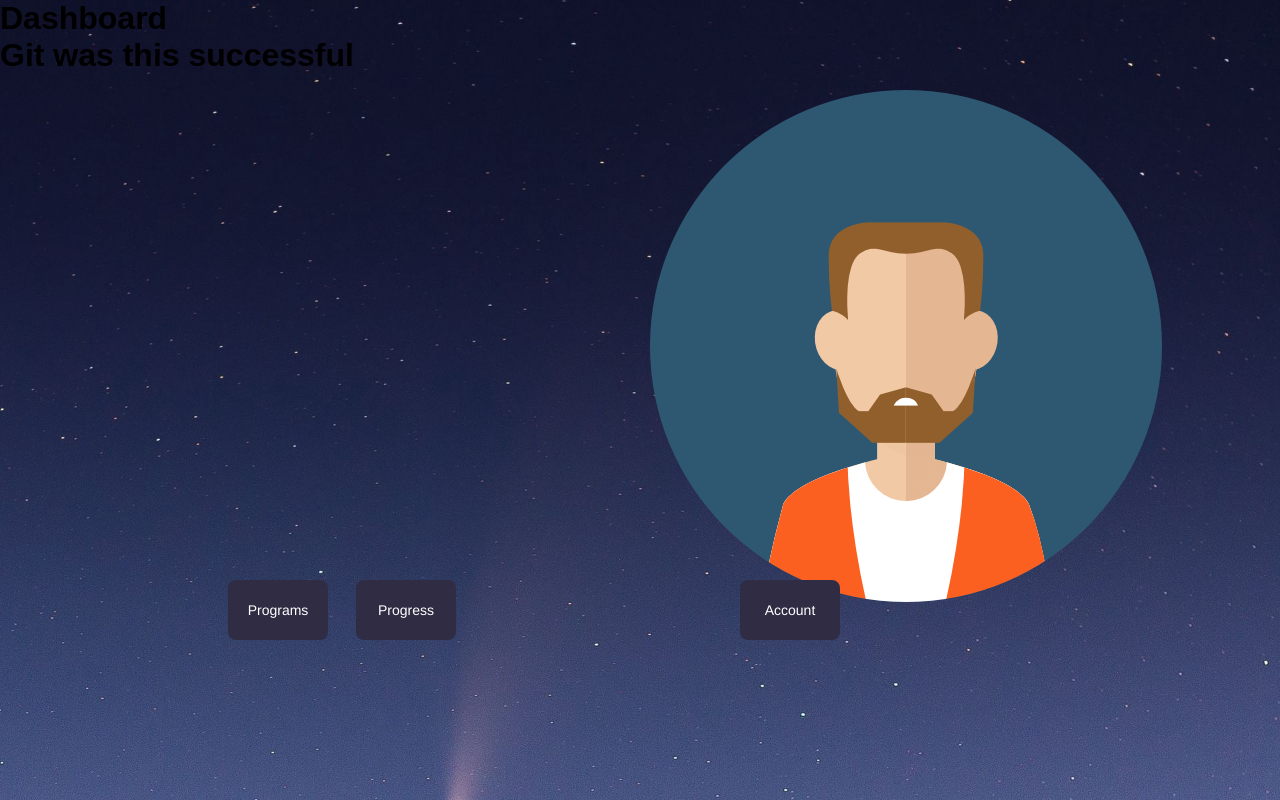
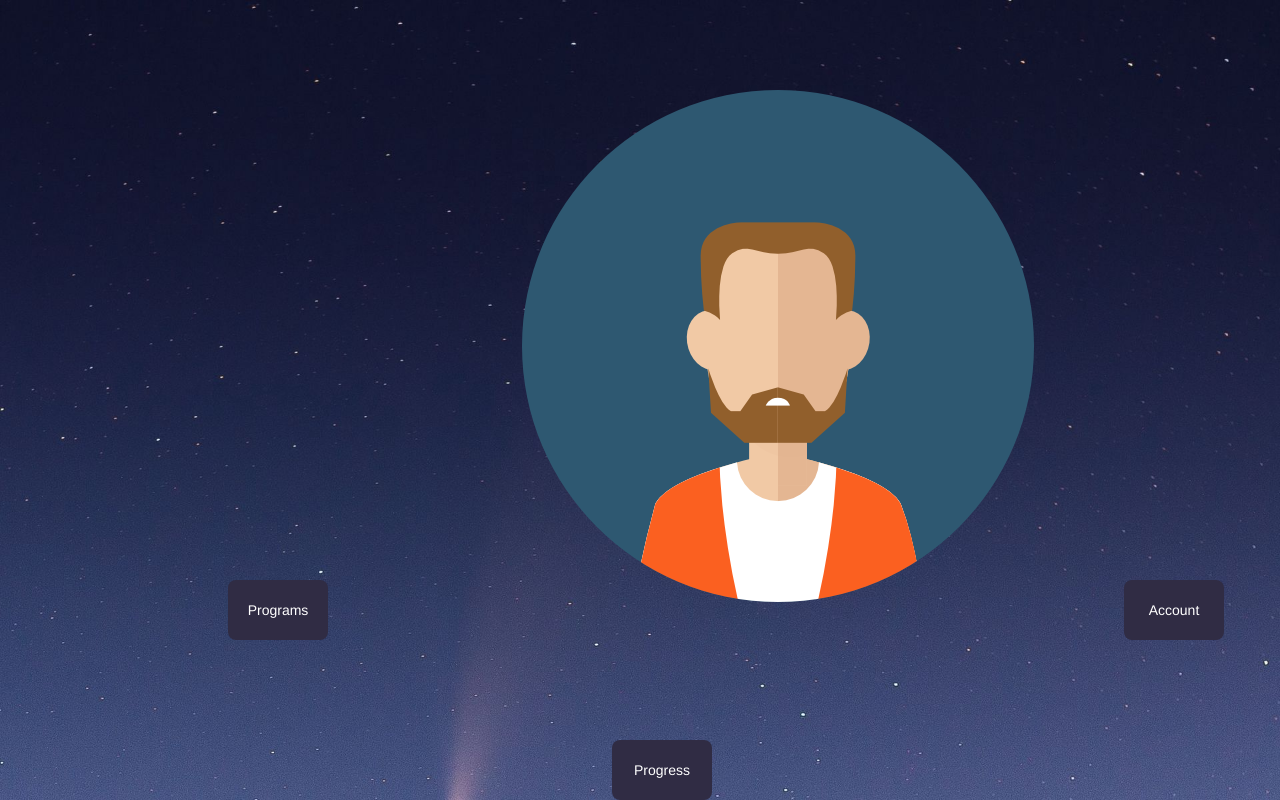
Before and after one commit to Kcampbell3190/PhysioFrontend, a React (Vite) app: page /DashBoard in a window 1280 px wide. Shown: the top 800 px of the page. Built offline with nearby package versions, Linux system fonts and the light colour scheme.

Commit message:
added account and progress routes

```diff
--- a/src/App.jsx
+++ b/src/App.jsx
@@ -7,6 +7,8 @@ import SignUp from './components/SignUp'
 import DashBoard from './components/DashBoard'
 import { Routes, Route, Link } from "react-router-dom"
 import Programs from './components/Programs'
+import Account from './components/Account'
+import Progress from './components/Progress'
 
 
 
@@ -24,6 +26,9 @@ function App() {
       <Route path="/auth/SignUp" element={<SignUp />} />
       <Route path="/DashBoard" element={<DashBoard />} />
       <Route path="/Programs" element={<Programs />} />
+      <Route path="/Account" element={<Account />} />
+      <Route path="/Progress" element={<Progress />} />
+
       </Routes>
 
       </>
--- a/src/components/DashBoard.css
+++ b/src/components/DashBoard.css
@@ -11,8 +11,8 @@
     display: flex;
     align-items: center;
     justify-content: center;
-    right: 50%;
-    left: 50%;
+    left: 40%;
+
 
 
 }
@@ -51,7 +51,7 @@
     user-select: none;
     -webkit-user-select: none;
     touch-action: manipulation;
-    left: 50%;
+    left: 80%;
     top: 60%;
 }
 
@@ -82,8 +82,8 @@
     user-select: none;
     -webkit-user-select: none;
     touch-action: manipulation;
-    left: 20%;
-    top: 60%;
+    left: 40%;
+    top: 80%;
 }
 
 .button-programs {
--- a/src/components/DashBoard.jsx
+++ b/src/components/DashBoard.jsx
@@ -11,9 +11,7 @@ const DashBoard = () => {
       <img className="avatar" src={Avatar}></img>
 
 
-      <h1>Dashboard</h1>
 
-      <h1>Git was this successful</h1>
       <div className='buttoncontainer'>
 
 
```
